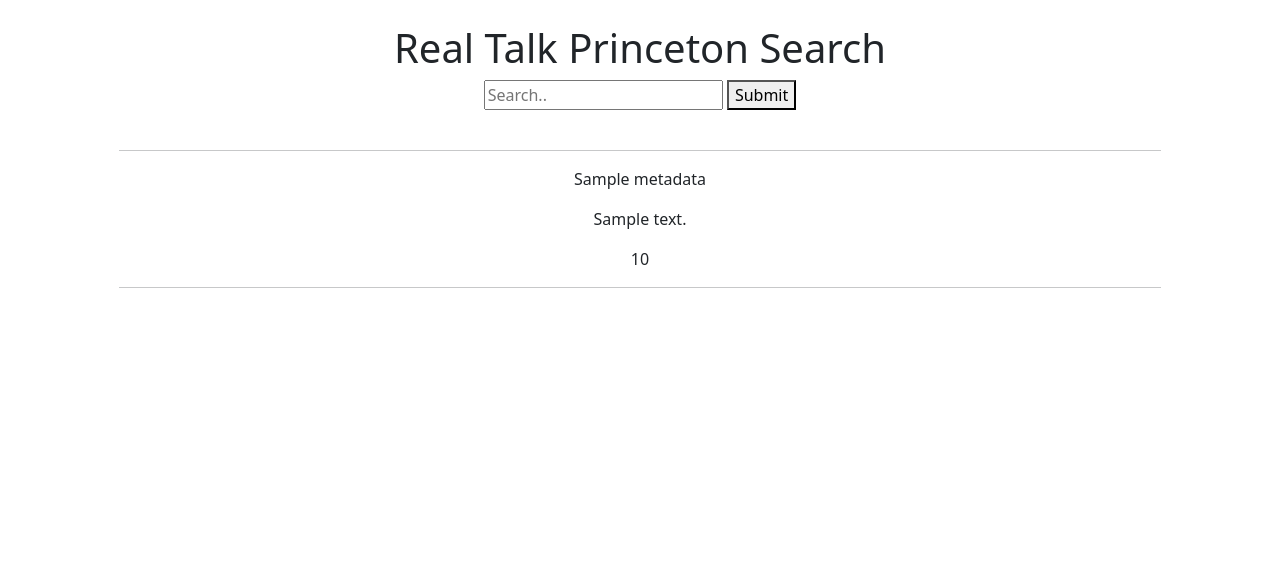
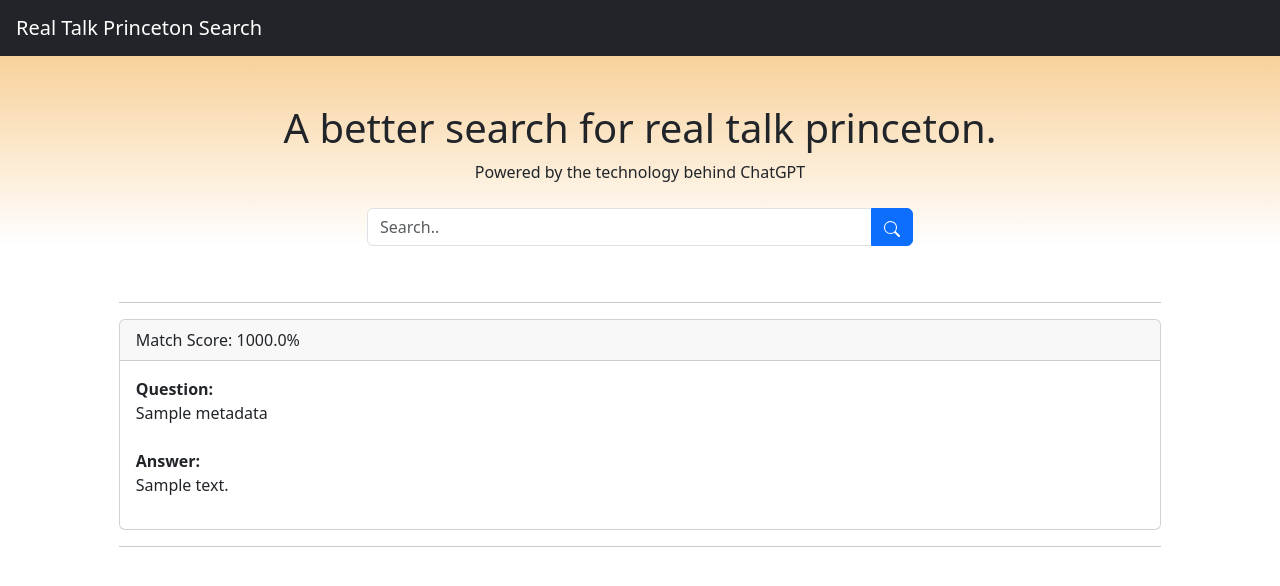
Before and after one commit to alex-pesendorfer/Real-Talk-Princeton-Search, a Flask app: template templates/pinecone_index.html in a window 1280 px wide. Shown: the top 586 px of the page. Run offline with Flask 2, Linux system fonts and the light colour scheme; the template is opened without the code that fills it: most values are stand-ins (such as "Sample title", 1, 10 or a date in 2020); parts of the project's set-up code (start-up, migrations or seed data) failed here and were passed over.

Commit message:
Bootstrap UI Changes

```diff
--- a/static/styles.css
+++ b/static/styles.css
@@ -1,3 +1,14 @@
 .search {
-    text-align: center;
+    text-align: left;
 }
+
+.bd-masthead {
+    /* fallback for old browsers */
+    background: #ffffff;
+
+    /* Chrome 10-25, Safari 5.1-6 */
+    background: -webkit-linear-gradient(to top, rgba(255,255,255,0.55), rgba(242,172,74,0.55));
+
+    /* W3C, IE 10+/ Edge, Firefox 16+, Chrome 26+, Opera 12+, Safari 7+ */
+    background: linear-gradient(to top, rgba(255,255,255,0.55), rgba(242,172,74,0.55))
+}
--- a/templates/pinecone_index.html
+++ b/templates/pinecone_index.html
@@ -1,5 +1,5 @@
 <!DOCTYPE html>
-<html lang="en">
+<html lang="en" data-bs-theme="light">
     <head>
         <meta charset="utf-8">
         <meta name="viewport" content="width=device-width, initial-scale=1">
@@ -7,27 +7,69 @@
         <link href="https://cdn.jsdelivr.net/npm/bootstrap@5.3.0-alpha1/dist/css/bootstrap.min.css" rel="stylesheet" integrity="sha384-GLhlTQ8iRABdZLl6O3oVMWSktQOp6b7In1Zl3/Jr59b6EGGoI1aFkw7cmDA6j6gD" crossorigin="anonymous">
         <title>Real Talk Princeton Search</title>
     </head>
+
 <body>
-<br>
-<div class="container-fluid search col-sm-10">
-    <h1>Real Talk Princeton Search</h1>
-    <form action="/index">
-        <input type="text" placeholder="Search.." name="search">
-        <button type="submit">Submit</button>
-    </form>
+
+<nav class="navbar bg-dark" >
+    <a class="navbar-brand text-white ms-3" href="/index"> Real Talk Princeton Search </a>
+</nav>
+
+
+<div class="bd-masthead pt-5 mb-3">
+    <div></div>
+    <div class="container-xxl bd-gutter">
+        <div class="col-md-8 mx-auto text-center">
+            <h1> A better search for real talk princeton. </h1>
+            <p class="mb-4"> Powered by the technology behind ChatGPT </p>
+        </div>
+
+        <div class="container text-center">
+            <div class="row">
+              <div class="col"></div>
+              <div class="col-6">
+                <form action="/index">
+                    <div class="input-group">
+                        <input type="search" placeholder="Search.." name="search" class="form-control">
+                        <button type="submit" class="btn btn-primary">
+                            <svg xmlns="http://www.w3.org/2000/svg" width="16" height="16" fill="currentColor" class="bi bi-search" viewBox="0 0 16 16">
+                                <path d="M11.742 10.344a6.5 6.5 0 1 0-1.397 1.398h-.001c.03.04.062.078.098.115l3.85 3.85a1 1 0 0 0 1.415-1.414l-3.85-3.85a1.007 1.007 0 0 0-.115-.1zM12 6.5a5.5 5.5 0 1 1-11 0 5.5 5.5 0 0 1 11 0z"/>
+                              </svg>
+                        </button>
+                    </div>
+                </form>
+              </div>
+              <div class="col"></div>
+            </div>
+          </div>
+
+
+    </div>
 </div>
+
+
 <br>
 <div class="container-fluid search col-sm-10">
     <div>
         <hr>
         {% for match in results['matches']: %}
-        <p>{{ match['metadata']['Question'] }}</p>
-        <p>{{ match['metadata']['Answer'] }}</p>
-        <p>{{ match['score'] }}</p>
+        <div class="card">
+            <div class="card-header">
+                Match Score: {{ "%.1f"|format(match['score'] * 100) }}%
+            </div>
+            <div class="card-body">
+                <strong>Question: </strong> <br>
+                {{ match['metadata']['Question'] }}
+                <br>
+                <br>
+                <strong>Answer: </strong> <br>
+                <p>{{ match['metadata']['Answer'] }}</p>
+            </div>
+        </div>
         <hr>
         {% endfor %}
     </div>
 </div>
 
+<script src="https://cdn.jsdelivr.net/npm/bootstrap@5.3.0-alpha1/dist/js/bootstrap.bundle.min.js" integrity="sha384-w76AqPfDkMBDXo30jS1Sgez6pr3x5MlQ1ZAGC+nuZB+EYdgRZgiwxhTBTkF7CXvN" crossorigin="anonymous"></script>
 </body>
 </html>
```
Also changed, not shown: app.py (+0 -59 lines), templates/index.html (+14 -1 lines), 1 other file.
